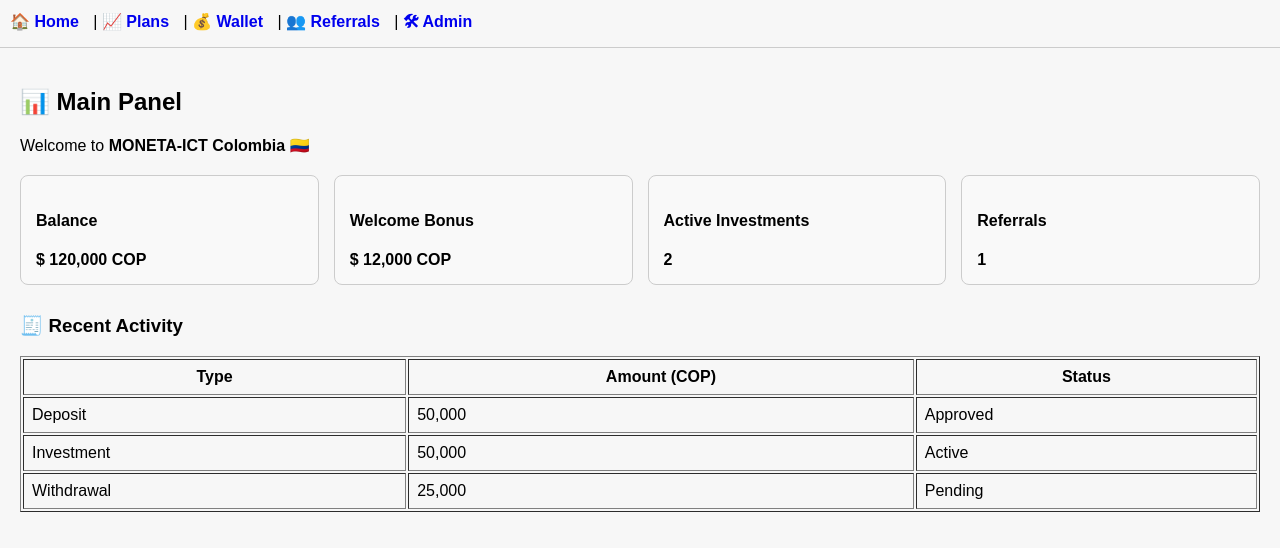
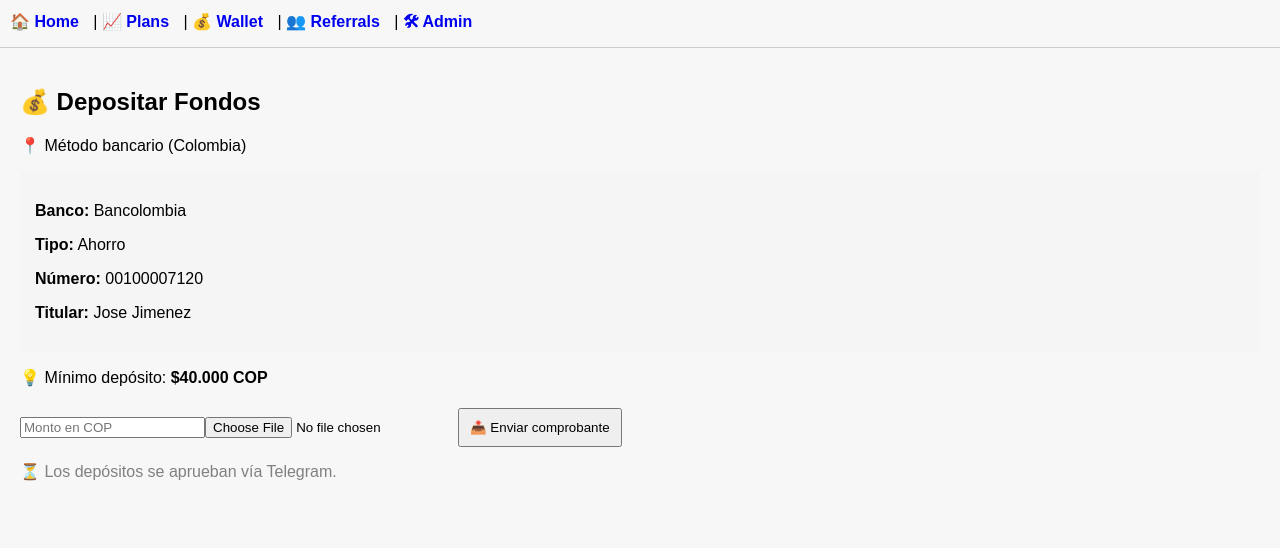
Before and after one commit to Eramsbilly/MONETA-ICT-Frontend, a React app: page /deposit in a window 1280 px wide. Shown: the top 548 px of the page. Built offline with nearby package versions, Linux system fonts and the light colour scheme; no server answers.

Commit message:
Update Deposit.js

```diff
--- a/src/Deposit.js
+++ b/src/Deposit.js
@@ -1,66 +1,46 @@
-import React, { useEffect, useState } from "react";
+import { useState } from "react";
 
-export default function Dashboard() {
-  const [stats, setStats] = useState({
-    balance: 120000,
-    bonus: 12000,
-    investments: 2,
-    referrals: 1,
-  });
-
-  const [transactions, setTransactions] = useState([
-    { id: 1, type: "Deposit", amount: 50000, status: "Approved" },
-    { id: 2, type: "Investment", amount: 50000, status: "Active" },
-    { id: 3, type: "Withdrawal", amount: 25000, status: "Pending" },
-  ]);
+export default function Deposit() {
+  const [amount, setAmount] = useState("");
+  const [proof, setProof] = useState(null);
 
   return (
-    <div style={{ padding: "20px" }}>
-      <h2>📊 Main Panel</h2>
-      <p>Welcome to <b>MONETA-ICT Colombia 🇨🇴</b></p>
+    <div style={{ padding: 20 }}>
+      <h2>💰 Depositar Fondos</h2>
+      <p>📍 Método bancario (Colombia)</p>
 
-      {/* SUMMARY CARDS */}
-      <div style={{ display: "grid", gridTemplateColumns: "repeat(auto-fit, minmax(180px, 1fr))", gap: "15px", marginTop: "20px" }}>
-        <Card title="Balance" value={`$ ${stats.balance.toLocaleString()} COP`} />
-        <Card title="Welcome Bonus" value={`$ ${stats.bonus.toLocaleString()} COP`} />
-        <Card title="Active Investments" value={stats.investments} />
-        <Card title="Referrals" value={stats.referrals} />
+      <div style={{ background: "#f5f5f5", padding: 15, borderRadius: 6 }}>
+        <p><b>Banco:</b> Bancolombia</p>
+        <p><b>Tipo:</b> Ahorro</p>
+        <p><b>Número:</b> 00100007120</p>
+        <p><b>Titular:</b> Jose Jimenez</p>
       </div>
 
-      {/* TRANSACTIONS */}
-      <h3 style={{ marginTop: "30px" }}>🧾 Recent Activity</h3>
-      <table width="100%" border="1" cellPadding="8" style={{ marginTop: "10px" }}>
-        <thead>
-          <tr>
-            <th>Type</th>
-            <th>Amount (COP)</th>
-            <th>Status</th>
-          </tr>
-        </thead>
-        <tbody>
-          {transactions.map(tx => (
-            <tr key={tx.id}>
-              <td>{tx.type}</td>
-              <td>{tx.amount.toLocaleString()}</td>
-              <td>{tx.status}</td>
-            </tr>
-          ))}
-        </tbody>
-      </table>
+      <p style={{ marginTop: 15 }}>
+        💡 Mínimo depósito: <b>$40.000 COP</b>
+      </p>
+
+      <input
+        type="number"
+        placeholder="Monto en COP"
+        value={amount}
+        onChange={(e) => setAmount(e.target.value)}
+      />
+
+      <input
+        type="file"
+        onChange={(e) => setProof(e.target.files[0])}
+      />
+
+      <button
+        onClick={() => alert("Depósito enviado. Pendiente de aprobación.")}
+      >
+        📤 Enviar comprobante
+      </button>
+
+      <p style={{ marginTop: 10, color: "gray" }}>
+        ⏳ Los depósitos se aprueban vía Telegram.
+      </p>
     </div>
   );
 }
-
-function Card({ title, value }) {
-  return (
-    <div style={{
-      border: "1px solid #ccc",
-      borderRadius: "8px",
-      padding: "15px",
-      background: "#f9f9f9"
-    }}>
-      <h4>{title}</h4>
-      <strong>{value}</strong>
-    </div>
-  );
-}
```
